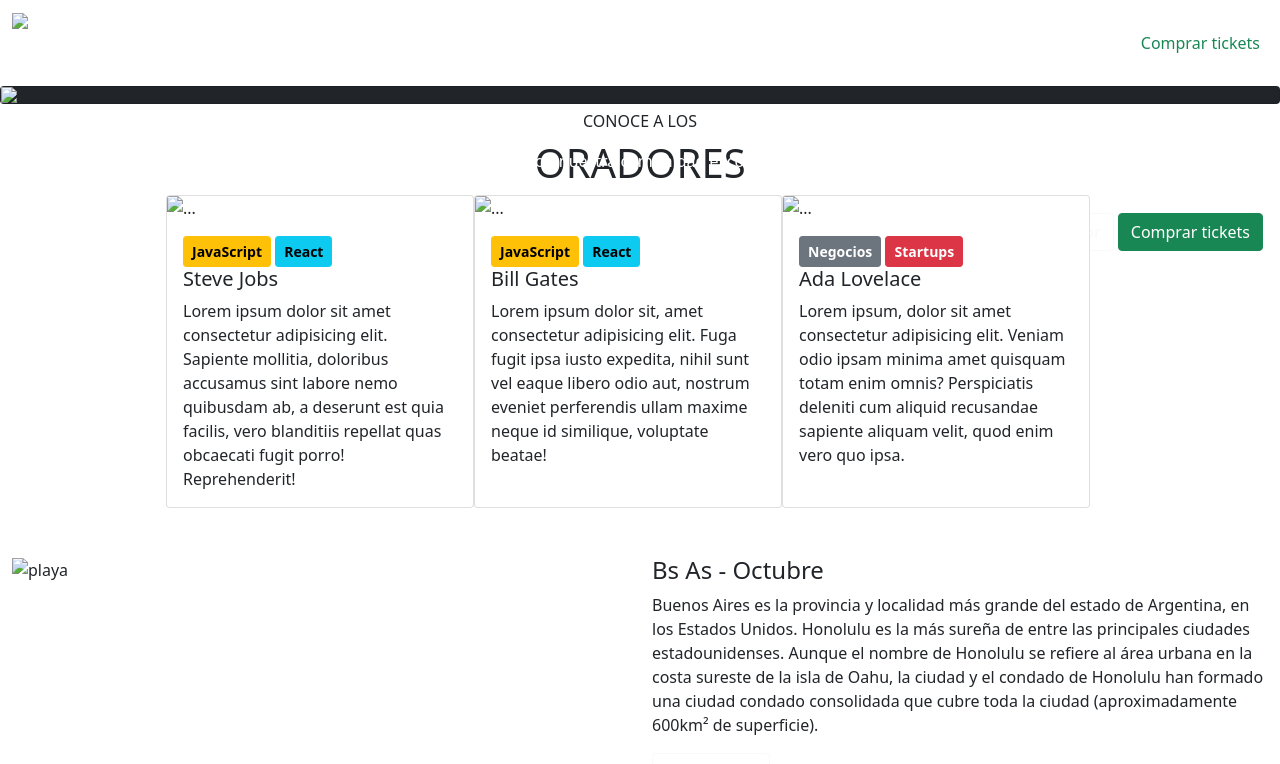
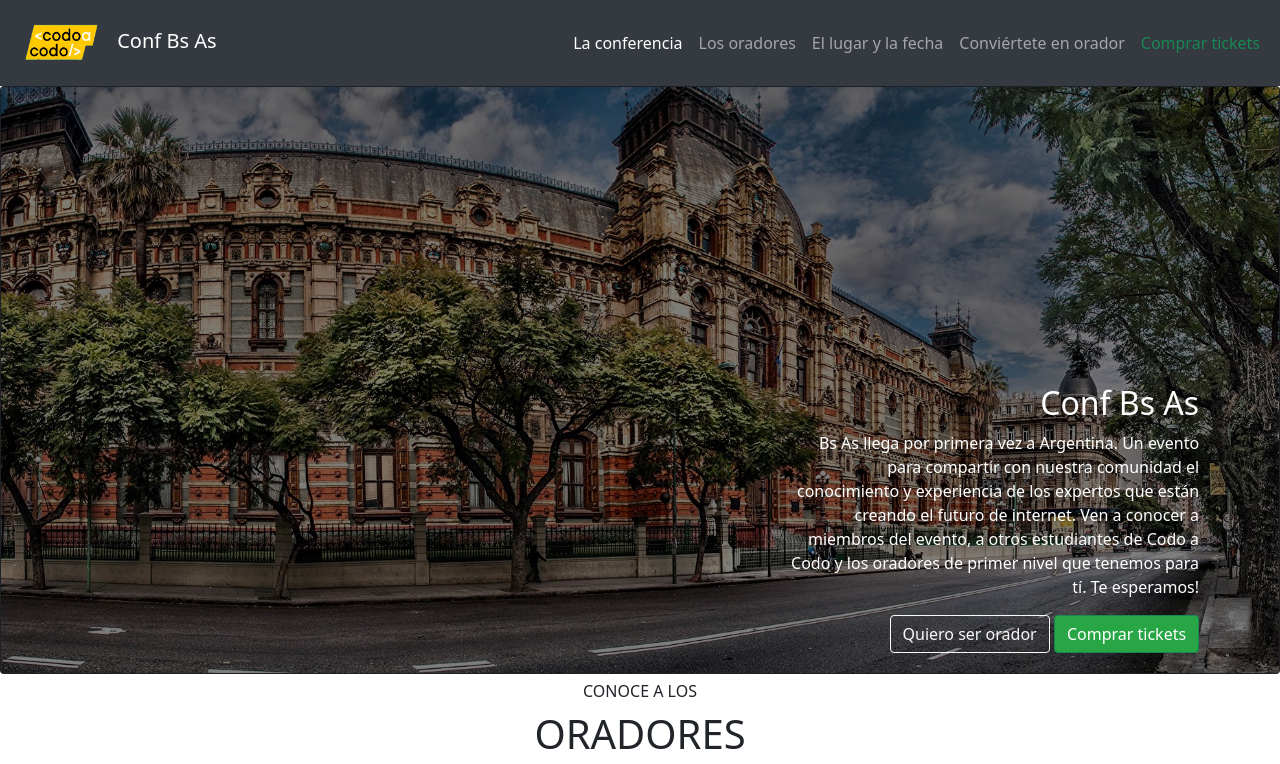
Before and after one commit to LuceroDeVenus/Actividades, a plain HTML site: page integradora/integrador.html in a window 1280 px wide. Shown: the top 764 px of the page. Drawn offline with nearby package versions, Linux system fonts and the light colour scheme; the site is published under a folder, as on GitHub Pages, so addresses that start at the root find nothing.

Commit message:
integrador

```diff
--- a/integradora/integrador.html
+++ b/integradora/integrador.html
@@ -5,15 +5,15 @@
     <meta http-equiv="X-UA-Compatible" content="IE=edge">
     <meta name="viewport" content="width=device-width, initial-scale=1.0">
     <title>Integradora 2160</title>
-    <link rel="icon" href="/img/codoacodo.png" type="image/x-icon" />
-    <link rel="stylesheet" href="/estilo.css">
+    <link rel="icon" href="../img/codoacodo.png" type="image/x-icon" />
+    <link rel="stylesheet" href="../estilo.css">
     <link href="https://cdn.jsdelivr.net/npm/bootstrap@5.1.1/dist/css/bootstrap.min.css" rel="stylesheet" integrity="sha384-F3w7mX95PdgyTmZZMECAngseQB83DfGTowi0iMjiWaeVhAn4FJkqJByhZMI3AhiU" crossorigin="anonymous">
 </head>
 <body>
     <nav class="navbar navbar-expand-lg navbar-dark">
         <div class="container-fluid">
           <a class="navbar-brand" href="#">
-            <img src="/img/codoacodo.png" alt="logo codo a codo" width="100px" height="60px" class="d-inline-block align-text">
+            <img src="../img/codoacodo.png" alt="logo codo a codo" width="100px" height="60px" class="d-inline-block align-text">
             Conf Bs As
           </a>
           <button class="navbar-toggler" type="button" data-bs-toggle="collapse" data-bs-target="#navbarNavAltMarkup" aria-controls="navbarNavAltMarkup" aria-expanded="false" aria-label="Toggle navigation">
@@ -35,7 +35,7 @@
       <!--imagen principal-->
 
       <div class="card bg-dark text-white">
-        <img src="/img/ba1.jpg" class="principal">
+        <img src="../img/ba1.jpg" class="principal">
               <div id="textoprin" class="card-img-overlay text-end">
           <h5 class="card-title fs-2">Conf Bs As</h5>
           <p class="card-text fs-6">Bs As llega por primera vez a Argentina. Un evento para compartir con nuestra comunidad el conocimiento y experiencia de los expertos que están creando el futuro de internet. Ven a conocer a miembros del evento, a otros estudiantes de Codo a Codo y los oradores de primer nivel que tenemos para tí. Te esperamos!</p>
@@ -55,7 +55,7 @@
 
         <!--Steve Jobs-->
           <div id="lascard" class="card col-3">
-              <img src="/img/steve.jpg" class="card-img-top" alt="...">
+              <img src="../img/steve.jpg" class="card-img-top" alt="...">
               <div class="card-body">
                 <button type="button" class="btn btn-warning btn-sm"><b>JavaScript</b></button>  <button type="button" id="react" class="btn btn-info btn-sm"><b>React</b></button>
                 <h5 class="card-title">Steve Jobs</h5>
@@ -65,7 +65,7 @@
 
           <!--Bill Gates-->
           <div id="lascard" class="card col-3">
-            <img src="/img/bill.jpg" class="card-img-top" alt="...">
+            <img src="../img/bill.jpg" class="card-img-top" alt="...">
             <div class="card-body">
                <button type="button" class="btn btn-warning btn-sm"><b>JavaScript</b></button>  <button type="button" id="react" class="btn btn-info btn-sm"><b>React</b></button>
                 <h5 class="card-title">Bill Gates</h5>
@@ -75,7 +75,7 @@
 
           <!--Ada Lovelace-->
           <div id="lascard" class="card col-3">
-            <img src="/img/ada.jpeg" class="card-img-top" alt="...">
+            <img src="../img/ada.jpeg" class="card-img-top" alt="...">
             <div class="card-body">
               <button type="button" class="btn btn-secondary btn-sm"><b>Negocios</b></button>  <button type="button" class="btn btn-danger btn-sm"><b>Startups</b></button>
               <h5 class="card-title">Ada Lovelace</h5>
@@ -91,7 +91,7 @@
 <div class="container-fluid">
   <div class="row">
     <div class="col">
-            <img src="/img/honolulu.jpg" alt="playa" class="img-fluid">
+            <img src="../img/honolulu.jpg" alt="playa" class="img-fluid">
         </div>
     <div id="bsasinfo" class="col">
             <h4>Bs As - Octubre</h4>
```
